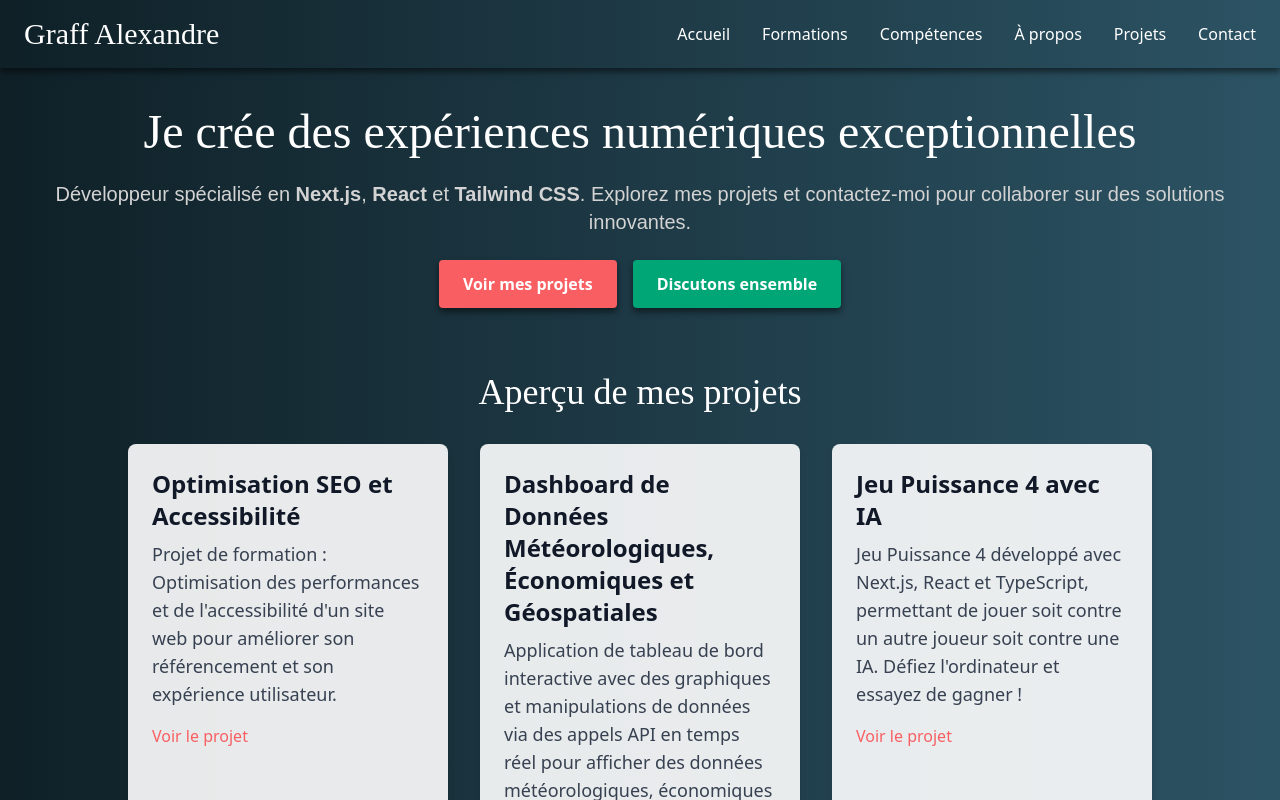
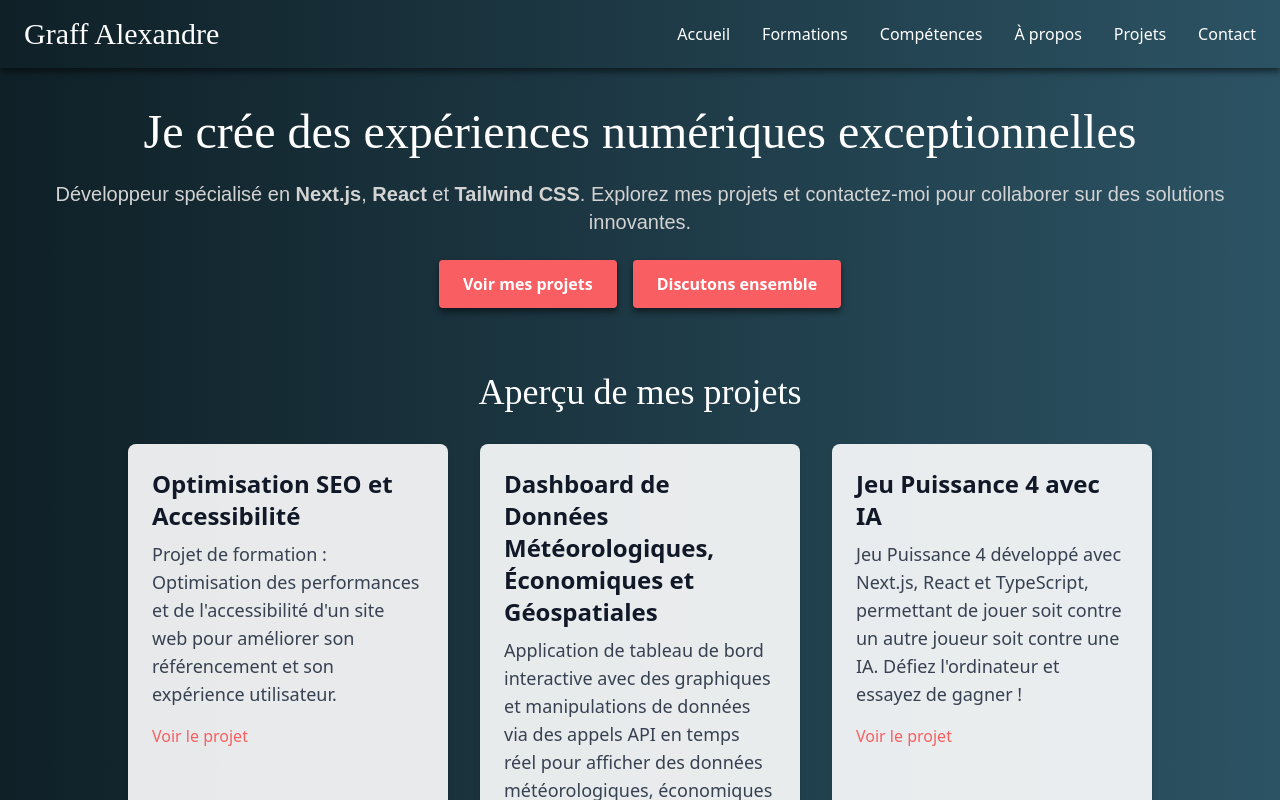
Before and after one commit to alexandreg67/mon-portfolio, a Next.js app: page / in a window 1280 px wide. Built offline with nearby package versions, Linux system fonts and the light colour scheme.

Commit message:
mise à jour des boutons page d'accueil

```diff
--- a/app/page.tsx
+++ b/app/page.tsx
@@ -56,7 +56,7 @@ export default function HomePage() {
 					</Link>
 					<button
 						onClick={openModal}
-						className="px-6 py-3 bg-secondary text-white font-bold rounded shadow-custom-dark hover:bg-primary transition duration-300"
+						className="px-6 py-3 bg-primary text-white font-bold rounded shadow-custom-dark hover:bg-secondary transition duration-300"
 					>
 						Discutons ensemble
 					</button>
@@ -94,7 +94,7 @@ export default function HomePage() {
 					Vous souhaitez en savoir plus sur moi ?
 				</p>
 				<Link href="/about">
-					<button className="px-6 py-3 bg-tertiary text-white font-bold rounded shadow-custom-dark hover:bg-primary transition duration-300">
+					<button className="px-6 py-3 bg-primary text-white font-bold rounded shadow-custom-dark hover:bg-secondary transition duration-300">
 						À propos de moi
 					</button>
 				</Link>
```
